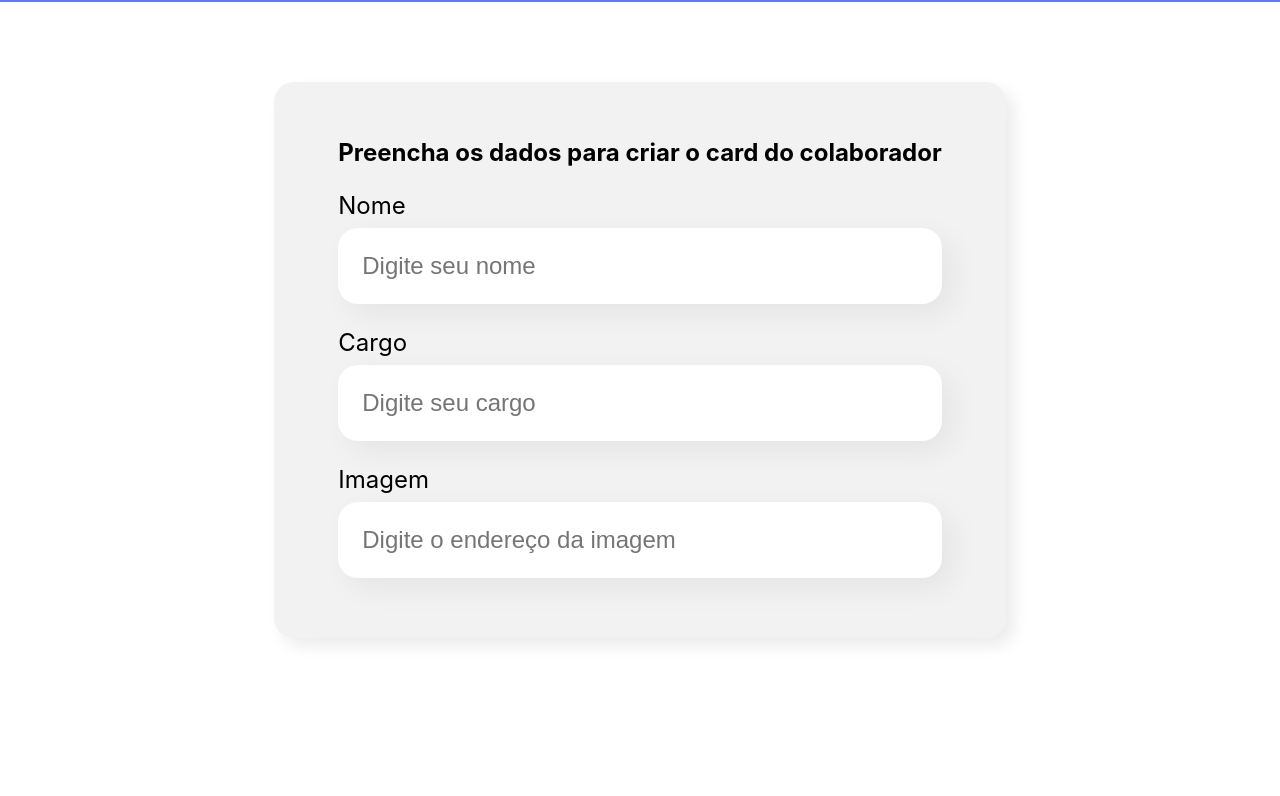
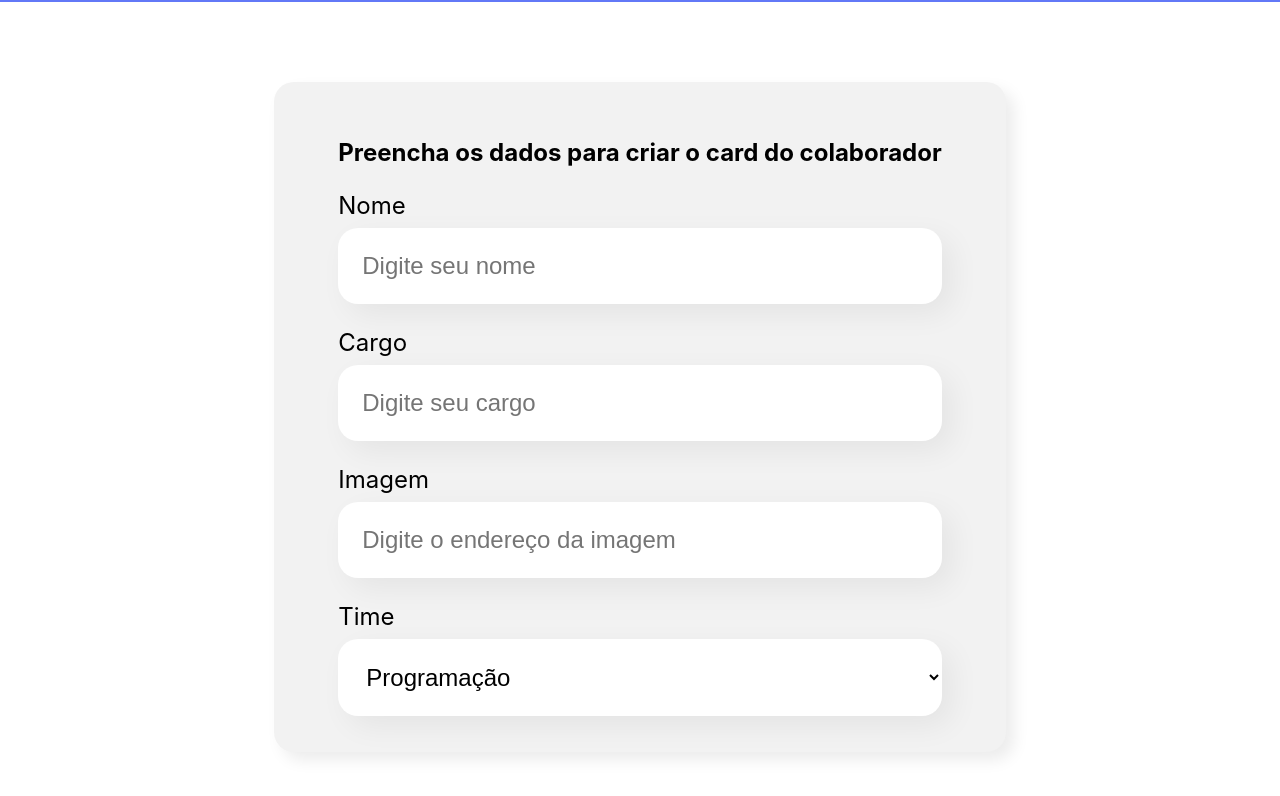
Before and after one commit to Marlon-Limax/organo, a React (Create React App) app: page / in a window 1280 px wide. Shown: the part 496-1292 px from the top of the page. Before the commit the page ends 1214 px from the top, so only its background shows below. Built offline with nearby package versions, Linux system fonts and the light colour scheme.

Commit message:
creating dropdownlist component

```diff
--- /dev/null
+++ b/src/components/DropdownList/DropdownList.css
@@ -0,0 +1,16 @@
+.DropdownList label {
+    display: block;
+    margin-bottom: 8px;
+    font-size: 24px;
+}
+
+.DropdownList select {
+    background-color: #FFF;
+    box-shadow: 10px 10px 30px rgba(0, 0, 0, 0.06);
+    width: 100%;
+    border: none;
+    font-size: 24px;
+    padding: 24px;
+    box-sizing: border-box;
+    border-radius: 20px;
+}
--- /dev/null
+++ b/src/components/DropdownList/index.js
@@ -0,0 +1,16 @@
+import './DropdownList.css'
+
+const DropdownList = (props) => {
+    console.log(props.itens)
+
+    return (
+        <div className='DropdownList'>
+            <label>{props.label} </label>
+            <select>
+                {props.itens.map(item => <option key={item}>{item} </option>)}
+            </select>
+        </div>
+    )
+}
+
+export default DropdownList
--- a/src/components/Formulario/index.js
+++ b/src/components/Formulario/index.js
@@ -1,7 +1,19 @@
+import DropdownList from '../DropdownList'
 import TextField from '../TextField'
 import './Formulario.css'
 
 const Formulario = () => {
+
+    const teams = [
+        'Programação',
+        'Front-End',
+        'Data Science',
+        'DevOps',
+        'UX e Design',
+        'Mobile',
+        'Inovação e Gestão'
+    ]
+
     return (
         <section className="formulario">
             <form >
@@ -9,6 +21,7 @@ const Formulario = () => {
                 <TextField label="Nome" placeholder="Digite seu nome" />
                 <TextField label="Cargo" placeholder="Digite seu cargo" />
                 <TextField label="Imagem" placeholder="Digite o endereço da imagem" />
+                <DropdownList label="Time" itens={teams} />
             </form>
         </section>
     )
```
